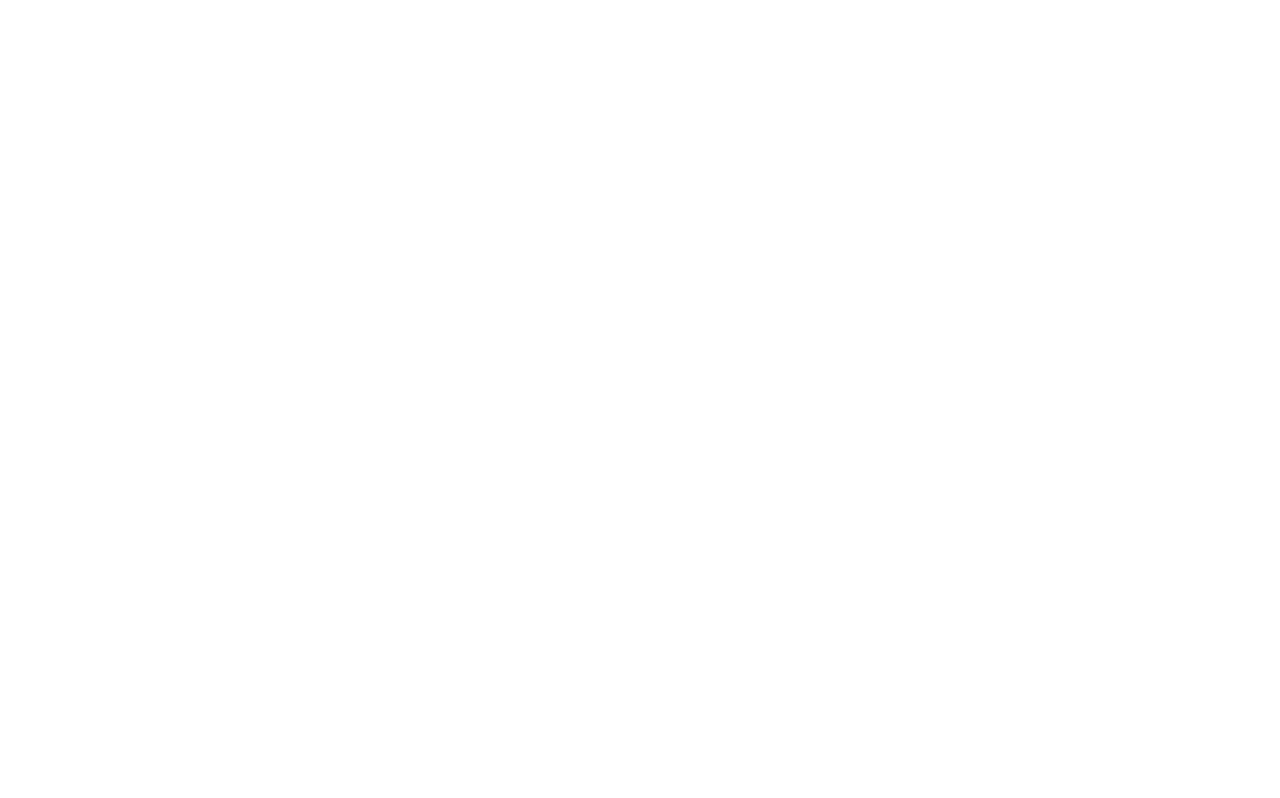
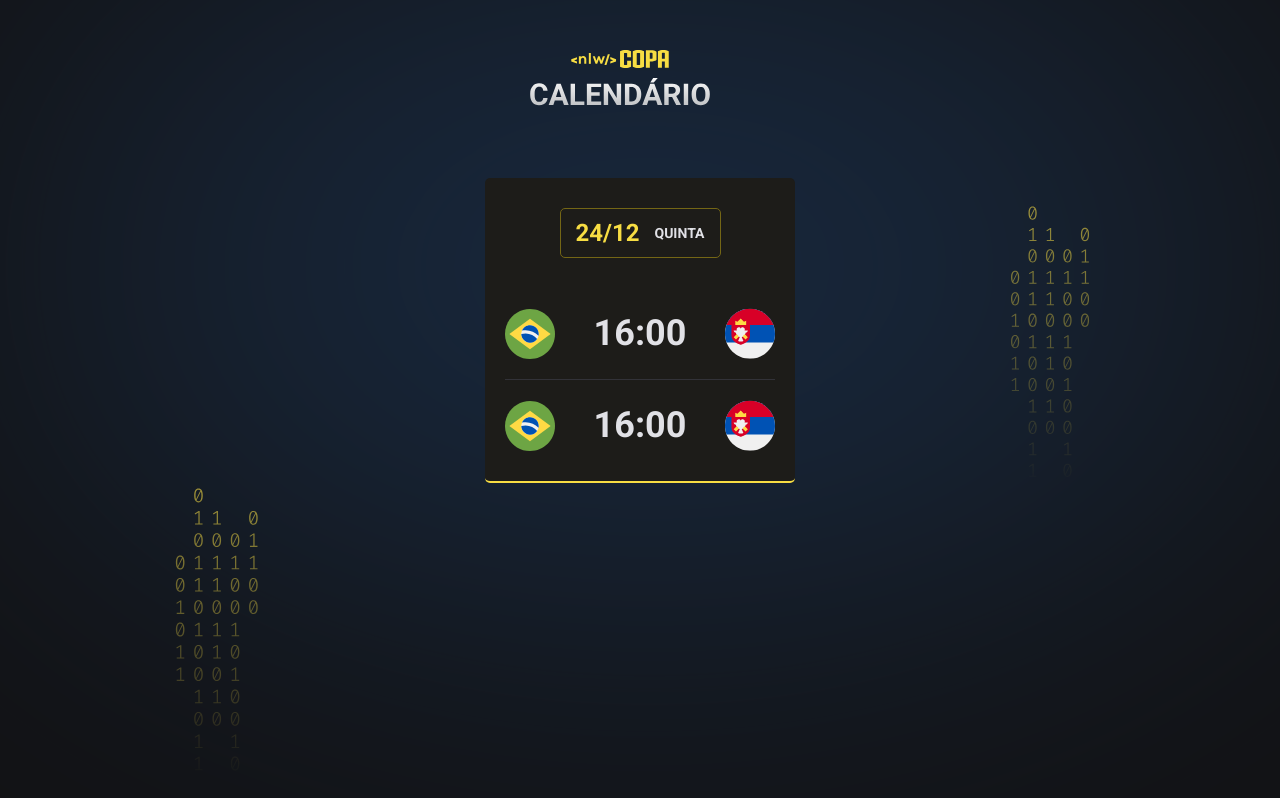
Before and after one commit to kayanbrandao/rocketseat, a plain HTML site: page nlw-copa/index.html in a window 1280 px wide. Drawn offline with Linux system fonts and the light colour scheme.

Commit message:
Finalizando aula 2 da NLW Copa

```diff
--- a/nlw-copa/css/style.css
+++ b/nlw-copa/css/style.css
@@ -0,0 +1,80 @@
+@import url("https://fonts.googleapis.com/css2?family=Roboto:wght@400;500;700&display=swap");
+
+* {
+	margin: 0;
+	padding: 0;
+	box-sizing: border-box;
+	font-family: "Roboto", sans-serif;
+	list-style: none;
+}
+
+body {
+	background-color: #121214;
+	background-image: url(../images/bg.svg);
+	background-position-y: center;
+	background-position-x: center;
+	background-repeat: no-repeat;
+	background-size: cover;
+}
+
+.container {
+	width: fit-content;
+	margin: 50px auto;
+}
+
+header {
+	margin-bottom: 60px;
+}
+
+.card {
+	background-color: #1d1c19;
+	border-bottom: 2px solid #f7dd43;
+	border-radius: 5px;
+	padding: 30px 20px;
+	text-align: center;
+}
+
+.card h2 {
+	width: fit-content;
+	display: flex;
+	justify-content: center;
+	align-items: center;
+	gap: 15px;
+	padding: 10px 15px;
+	border: 1px solid #746615;
+	border-radius: 5px;
+	margin-inline: auto;
+	margin-bottom: 50px;
+	color: #f7dd43;
+}
+
+.card h2 span {
+	color: #e1e1e6;
+	font-size: 0.875rem;
+	text-transform: uppercase;
+}
+
+.card ul {
+	display: flex;
+	flex-direction: column;
+	gap: 20px;
+	width: 270px;
+}
+
+.card ul li {
+	display: flex;
+	align-items: center;
+	justify-content: space-between;
+}
+
+.card ul li + li {
+	padding-top: 20px;
+	border-top: 1px solid #323238;
+}
+
+.card ul li strong {
+	font-weight: bold;
+	font-size: 2.25rem;
+	line-height: 125%;
+	color: #e1e1e6;
+}
--- a/nlw-copa/index.html
+++ b/nlw-copa/index.html
@@ -9,6 +9,29 @@
 		<link rel="stylesheet" href="./css/style.css" />
 	</head>
 	<body>
+		<div class="container">
+			<header>
+				<img src="./images/logo.svg" />
+			</header>
+			<main id="cards">
+				<div class="card">
+					<h2>24/12 <span>quinta</span></h2>
+
+					<ul>
+						<li>
+							<img src="./images/icon-brazil.svg" />
+							<strong>16:00</strong>
+							<img src="./images/icon-serbia.svg" />
+						</li>
+						<li>
+							<img src="./images/icon-brazil.svg" />
+							<strong>16:00</strong>
+							<img src="./images/icon-serbia.svg" />
+						</li>
+					</ul>
+				</div>
+			</main>
+		</div>
 		<script src="./js/script.js"></script>
 	</body>
 </html>
```
Also changed, not shown: nlw-copa/images/bg.svg (added), nlw-copa/images/icon-brazil.svg (added), nlw-copa/images/icon-serbia.svg (added), nlw-copa/images/logo.svg (added).
